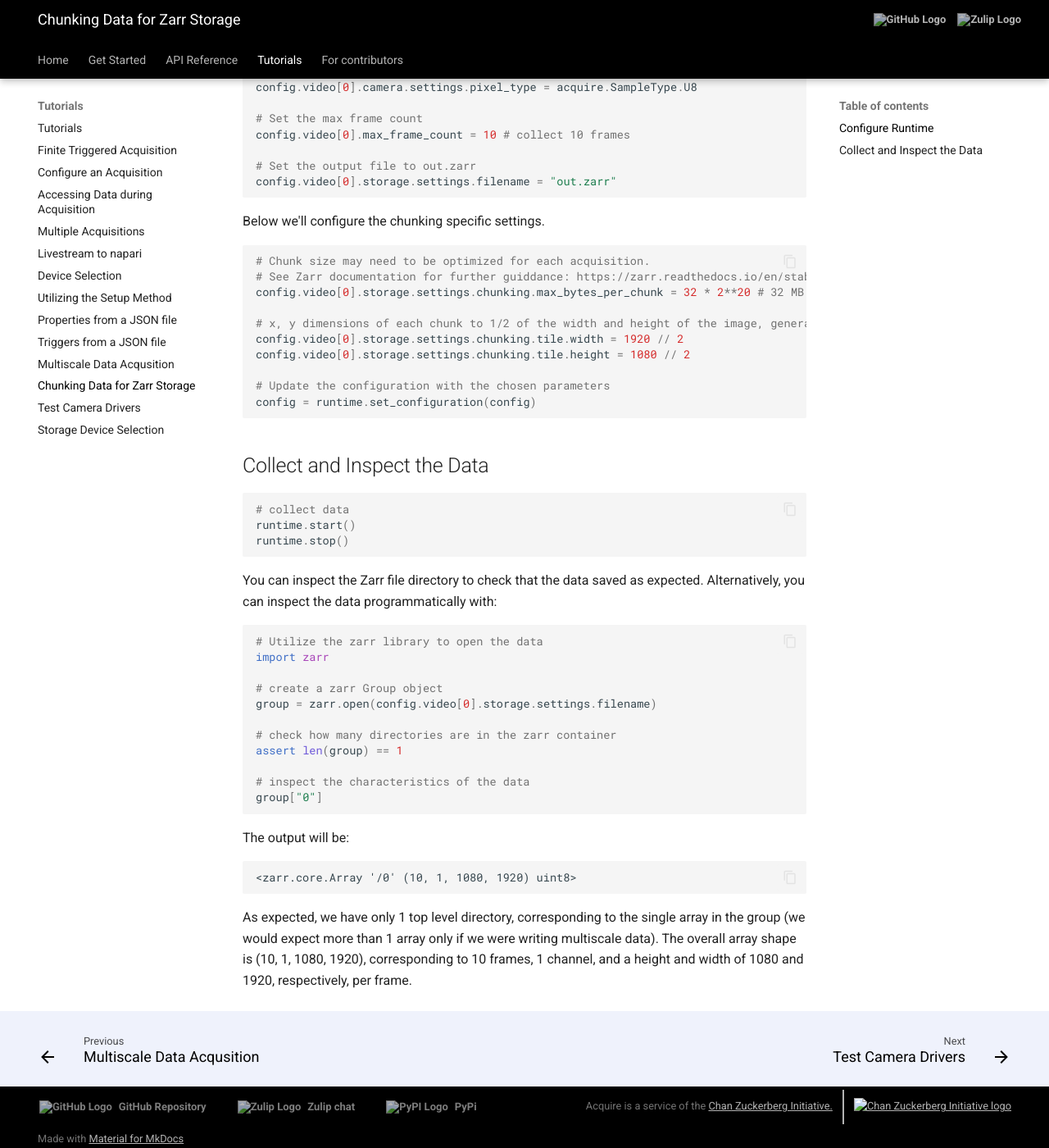
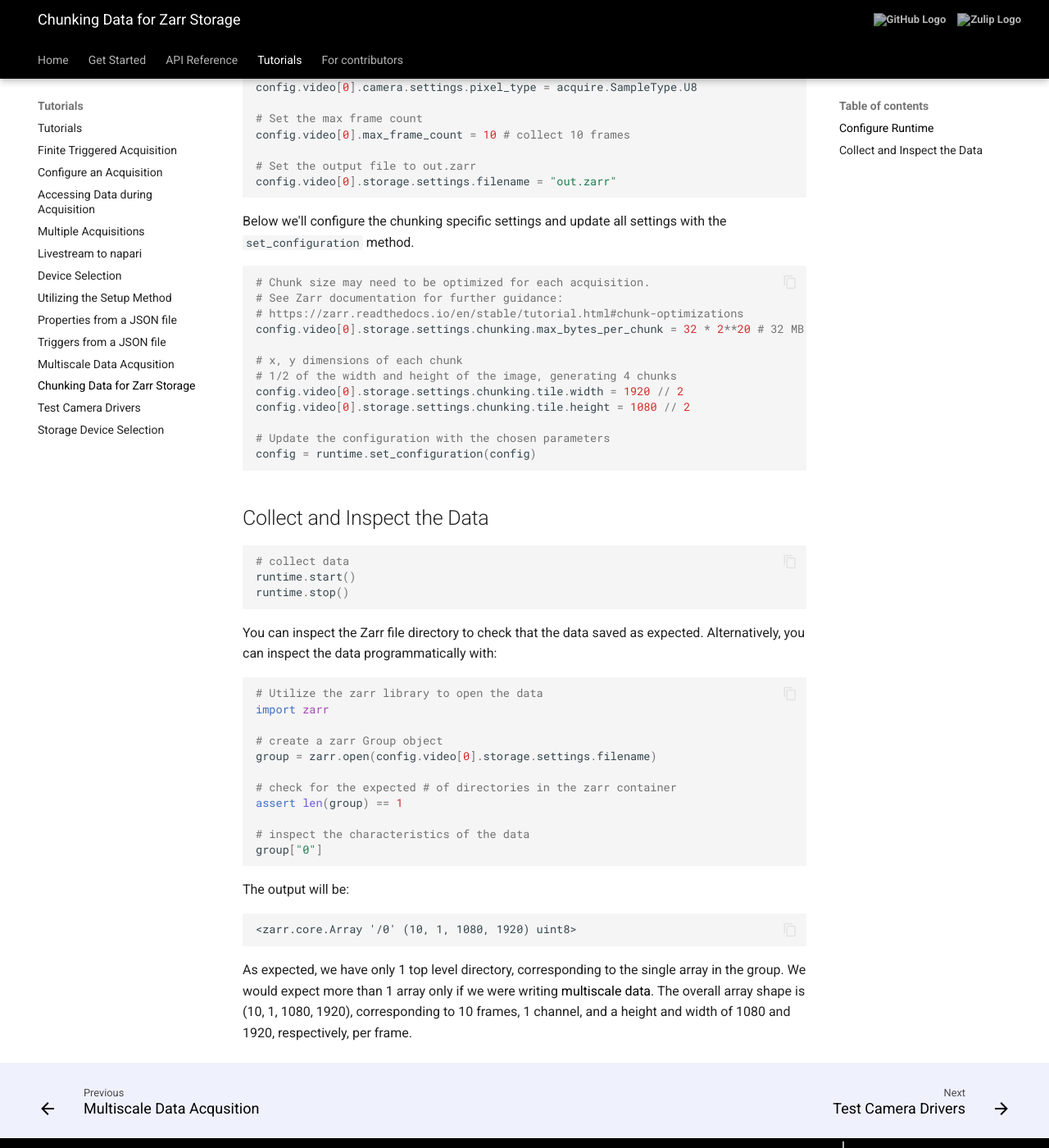
Before and after one commit to melissawm/acquire-docs, an MkDocs documentation site: the page built from docs/tutorials/chunked.md, in a window 1280 px wide and 1400 px high, scrolled down 874 px. Shown: the whole window at 82% size. Built offline with MkDocs 1.6.1 and Material for MkDocs 9.7.7, drawn with Linux system fonts in a browser that asks for light colours; comment, search, counter and statistics services are not loaded.

Commit message:
Update chunked.md

````diff
--- a/docs/tutorials/chunked.md
+++ b/docs/tutorials/chunked.md
@@ -40,14 +40,16 @@
 # Set the output file to out.zarr
 config.video[0].storage.settings.filename = "out.zarr"
 ```
-Below we'll configure the chunking specific settings.
+Below we'll configure the chunking specific settings and update all settings with the `set_configuration` method.
 
 ```python
 # Chunk size may need to be optimized for each acquisition.
-# See Zarr documentation for further guiddance: https://zarr.readthedocs.io/en/stable/tutorial.html#chunk-optimizations
+# See Zarr documentation for further guidance:
+# https://zarr.readthedocs.io/en/stable/tutorial.html#chunk-optimizations
 config.video[0].storage.settings.chunking.max_bytes_per_chunk = 32 * 2**20 # 32 MB
 
-# x, y dimensions of each chunk to 1/2 of the width and height of the image, generating 4 chunks
+# x, y dimensions of each chunk
+# 1/2 of the width and height of the image, generating 4 chunks
 config.video[0].storage.settings.chunking.tile.width = 1920 // 2
 config.video[0].storage.settings.chunking.tile.height = 1080 // 2
 
@@ -72,7 +74,7 @@
 # create a zarr Group object
 group = zarr.open(config.video[0].storage.settings.filename)
 
-# check how many directories are in the zarr container
+# check for the expected # of directories in the zarr container
 assert len(group) == 1
 
 # inspect the characteristics of the data
@@ -83,4 +85,4 @@
 ```
 <zarr.core.Array '/0' (10, 1, 1080, 1920) uint8>
 ```
-As expected, we have only 1 top level directory, corresponding to the single array in the group (we would expect more than 1 array only if we were writing multiscale data). The overall array shape is (10, 1, 1080, 1920), corresponding to 10 frames, 1 channel, and a height and width of 1080 and 1920, respectively, per frame.
+As expected, we have only 1 top level directory, corresponding to the single array in the group. We would expect more than 1 array only if we were writing [multiscale data](https://acquire-project.github.io/acquire-docs/tutorials/multiscale/). The overall array shape is (10, 1, 1080, 1920), corresponding to 10 frames, 1 channel, and a height and width of 1080 and 1920, respectively, per frame.
````
